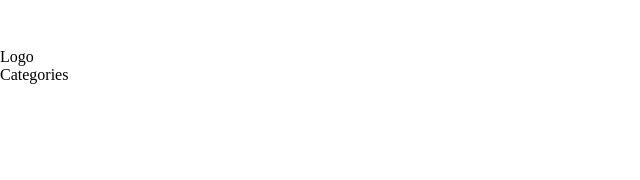
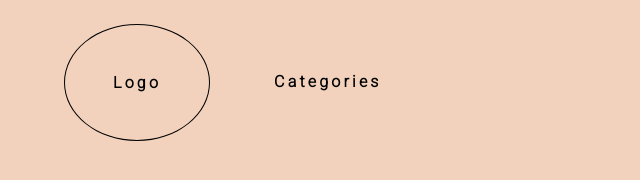
Before and after one commit to ichala/Javascript-Capstone, a plain HTML site: page index.html in a window 1280 px wide. Shown: the whole page, without its empty margins (0-640 px from the left). Drawn offline with Linux system fonts and the light colour scheme.

Commit message:
Add styling to the body

```diff
--- a/index.html
+++ b/index.html
@@ -9,10 +9,10 @@
 </head>
 <body>
     <header>
-        <nav class="nav-link">
-            <ul>
-                <li class=".logo">Logo</li>
-                <li>Categories</li>
+        <nav class="nav">
+            <ul class="nav-items">
+                <li class="logo">Logo</li>
+                <li class="nav-link">Categories</li>
             </ul>
         </nav>
     </header>
--- a/style.css
+++ b/style.css
@@ -1,3 +1,4 @@
+@import url('https://fonts.googleapis.com/css2?family=Roboto:wght@300&display=swap');
 *,
 *::before,
 *::after {
@@ -7,6 +8,13 @@
   -moz-box-sizing: border-box !important;
   -ms-box-sizing: border-box !important;
   box-sizing: border-box !important;
+}
+
+body {
+  background-color: #f2d2bd;
+  font-family: 'Roboto', sans-serif;
+  font-weight: bolder;
+  letter-spacing: 0.2em;
 }
 .nav {
   margin-top: 1.5rem;
```
